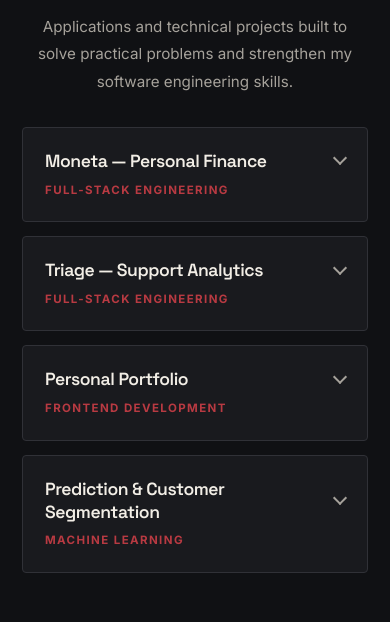
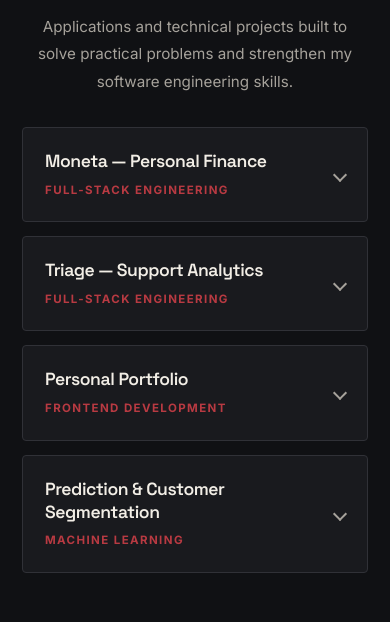
Before and after one commit to willvviana/my-portfolio, a React (Vite) app in the folder frontend/: page / in a window 390 px wide. Shown: the part 880-1502 px from the top of the page. Built offline with nearby package versions, Linux system fonts and the light colour scheme; the HTML template or start-up script is replaced by a standard one.

Commit message:
Center project accordion arrows

```diff
--- a/frontend/src/sections/Projects.css
+++ b/frontend/src/sections/Projects.css
@@ -52,8 +52,9 @@
 }
 
 .project-summary {
+  position: relative;
   display: block;
-  padding: 24px 28px;
+  padding: 24px 56px 24px 28px;
   cursor: pointer;
   list-style: none;
 }
@@ -83,18 +84,21 @@
 }
 
 .project-arrow {
+  position: absolute;
+  top: 50%;
+  right: 28px;
   width: 10px;
   height: 10px;
   flex: 0 0 10px;
   border-right: 2px solid var(--color-muted);
   border-bottom: 2px solid var(--color-muted);
-  transform: translateY(-3px) rotate(45deg);
+  transform: translateY(-50%) rotate(45deg);
   transition: transform 180ms ease, border-color 180ms ease;
 }
 
 .project-card[open] .project-arrow {
   border-color: var(--color-accent);
-  transform: translateY(3px) rotate(225deg);
+  transform: translateY(-50%) rotate(225deg);
 }
 
 .project-content {
@@ -172,7 +176,11 @@
   }
 
   .project-summary {
-    padding: 22px;
+    padding: 22px 48px 22px 22px;
+  }
+
+  .project-arrow {
+    right: 22px;
   }
 
   .project-content {
```
